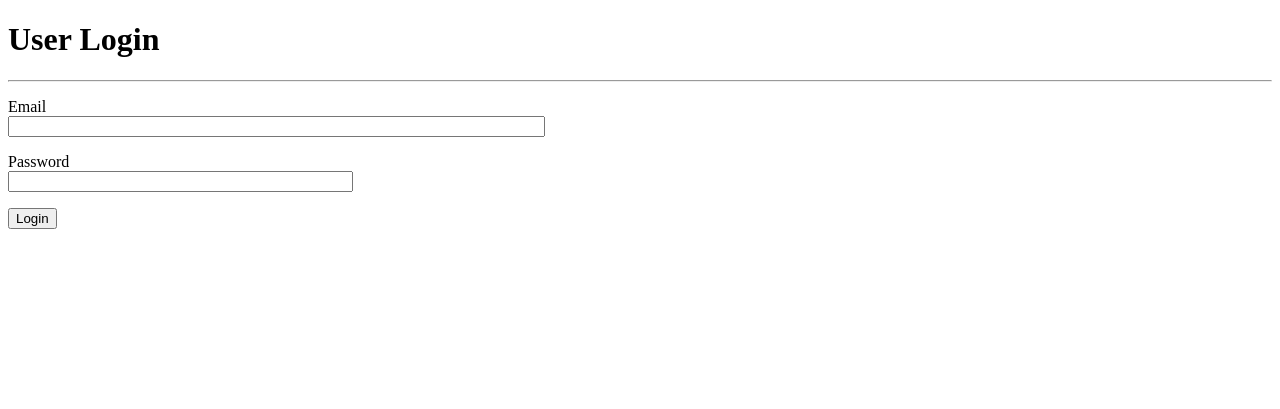
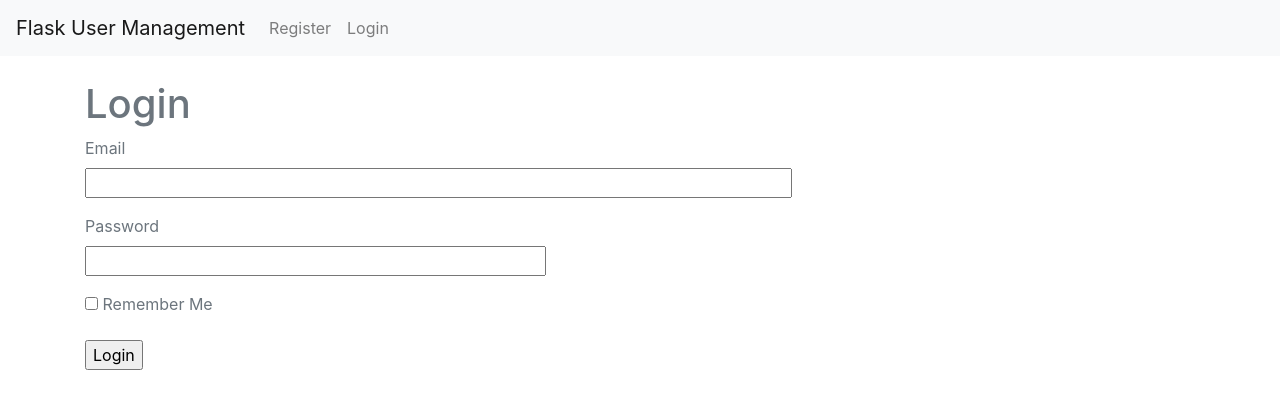
Before and after one commit to sahilsao/flask_user_management, a Flask app: page /login in a window 1280 px wide. Shown: the top 409 px of the page. Run offline with Flask 2, Linux system fonts and the light colour scheme; some libraries are stand-ins or nearby versions.

Commit message:
Added remember me field in login page; Added Bootstrap for enhancing HTML

```diff
--- a/project/templates/base.html
+++ b/project/templates/base.html
@@ -1,20 +1,48 @@
 <!DOCTYPE html>
 <html lang="en">
     <head>
-        <meta charset="UTF-8">
+        <!-- Required meta tags -->
+        <meta charset="utf-8">
+        <meta name="viewport" content="width=device-width, initial-scale=1, shrink-to-fit=no">
         <title>Flask User Management Example</title>
+
+        <!-- Bootstrap CSS -->
+        <!--<link rel="stylesheet" href="https://maxcdn.bootstrapcdn.com/bootstrap/4.0.0-alpha.6/css/bootstrap.min.css" integrity="sha384-rwoIResjU2yc3z8GV/NPeZWAv56rSmLldC3R/AZzGRnGxQQKnKkoFVhFQhNUwEyJ" crossorigin="anonymous">-->
+        <link rel="stylesheet" href="https://maxcdn.bootstrapcdn.com/bootstrap/4.0.0/css/bootstrap.min.css" integrity="sha384-Gn5384xqQ1aoWXA+058RXPxPg6fy4IWvTNh0E263XmFcJlSAwiGgFAW/dAiS6JXm" crossorigin="anonymous">
     </head>
 
     <body>
+        <!-- navbar -->
+        <nav class="navbar navbar-expand-lg static-top navbar-light bg-light">
+            <a class="navbar-brand" href="#">Flask User Management</a>
+            <button class="navbar-toggler" data-toggle="collapse" data-target="#mainNav">
+                <span class="navbar-toggler-icon"></span>
+            </button>
+            <div class="collapse navbar-collapse" id="mainNav">
+                <div class="navbar-nav mr-auto">
+                    <a class="nav-item nav-link" href="#">Register</a>
+                    <a class="nav-item nav-link" href="#">Login</a>
+                </div>
+            </div>
+        </nav>
+
         <!-- flash messages -->
         {% for info_message in get_flashed_messages() %}
-          <div class="alert alert-info alert-dismissible">{{ info_message }}</div>
+            <div class="alert alert-info alert-dismissible">{{ info_message }}</div>
         {% endfor %}
 
-        <h1>{{ title }}</h1>
-        <hr>
+        <div class="container text-muted">
 
-        {% block content %}
-        {% endblock %}
+            <!-- child template -->
+            {% block content %}
+            {% endblock %}
+
+        </div>
+
+        <!-- Optional JavaScript -->
+        <!-- jQuery first, then Popper.js, then Bootstrap JS -->
+        <script src="https://code.jquery.com/jquery-3.2.1.slim.min.js" integrity="sha384-KJ3o2DKtIkvYIK3UENzmM7KCkRr/rE9/Qpg6aAZGJwFDMVNA/GpGFF93hXpG5KkN" crossorigin="anonymous"></script>
+        <script src="https://cdnjs.cloudflare.com/ajax/libs/popper.js/1.12.9/umd/popper.min.js" integrity="sha384-ApNbgh9B+Y1QKtv3Rn7W3mgPxhU9K/ScQsAP7hUibX39j7fakFPskvXusvfa0b4Q" crossorigin="anonymous"></script>
+        <script src="https://maxcdn.bootstrapcdn.com/bootstrap/4.0.0/js/bootstrap.min.js" integrity="sha384-JZR6Spejh4U02d8jOt6vLEHfe/JQGiRRSQQxSfFWpi1MquVdAyjUar5+76PVCmYl" crossorigin="anonymous"></script>
     </body>
 </html>
--- a/project/templates/index.html
+++ b/project/templates/index.html
@@ -3,7 +3,8 @@
 {% set title = 'Homepage' %}
 
 {% block content %}
-    <p>Welcome to the Flask User Management Example!</p>
+    <br>
+    <h1>Welcome to the Flask User Management Example!</h1>
     <br>
     <p><em>Need an account? </em><a href="{{ url_for('users.register') }}">Register!</a></p>
     <p><em>Existing user? </em><a href="{{ url_for('users.login') }}">Login!</a></p>
--- a/project/templates/login.html
+++ b/project/templates/login.html
@@ -3,6 +3,8 @@
 {% set title = 'User Login' %}
 
 {% block content %}
+    <br>
+    <h1>Login</h1>
     <form action="" method="post">
         {{ form.hidden_tag() }}
         <p>
@@ -19,6 +21,7 @@
                 <span style="color: red;">[{{ error }}]</span>
             {% endfor %}
         </p>
+        <p>{{ form.remember_me() }} {{ form.remember_me.label }}</p>
         <p>{{ form.submit() }}</p>
     </form>
 {% endblock %}
--- a/project/templates/register.html
+++ b/project/templates/register.html
@@ -3,6 +3,7 @@
 {% set title = 'User Registration' %}
 
 {% block content %}
+    <br>
     <h1>Register</h1>
     <form action="" method="post">
         {{ form.hidden_tag() }}
--- a/project/users/forms.py
+++ b/project/users/forms.py
@@ -1,5 +1,5 @@
 from flask_wtf import FlaskForm
-from wtforms import StringField, PasswordField, SubmitField
+from wtforms import StringField, PasswordField, SubmitField, BooleanField
 from wtforms.validators import DataRequired, Length, EqualTo, Email, ValidationError
 from project.models import User
 
@@ -19,4 +19,5 @@ class RegisterForm(FlaskForm):
 class LoginForm(FlaskForm):
     email = StringField('Email', validators=[DataRequired(), Email(), Length(min=6, max=40)])
     password = PasswordField('Password', validators=[DataRequired()])
+    remember_me = BooleanField('Remember Me')
     submit = SubmitField('Login')
--- a/project/users/routes.py
+++ b/project/users/routes.py
@@ -65,7 +65,7 @@ def login():
             user.authenticated = True
             db.session.add(user)
             db.session.commit()
-            login_user(user)
+            login_user(user, remember=form.remember_me.data)
             flash('Thanks for logging in, {}!'.format(current_user.email))
             return redirect(url_for('users.profile'))
         else:
```
